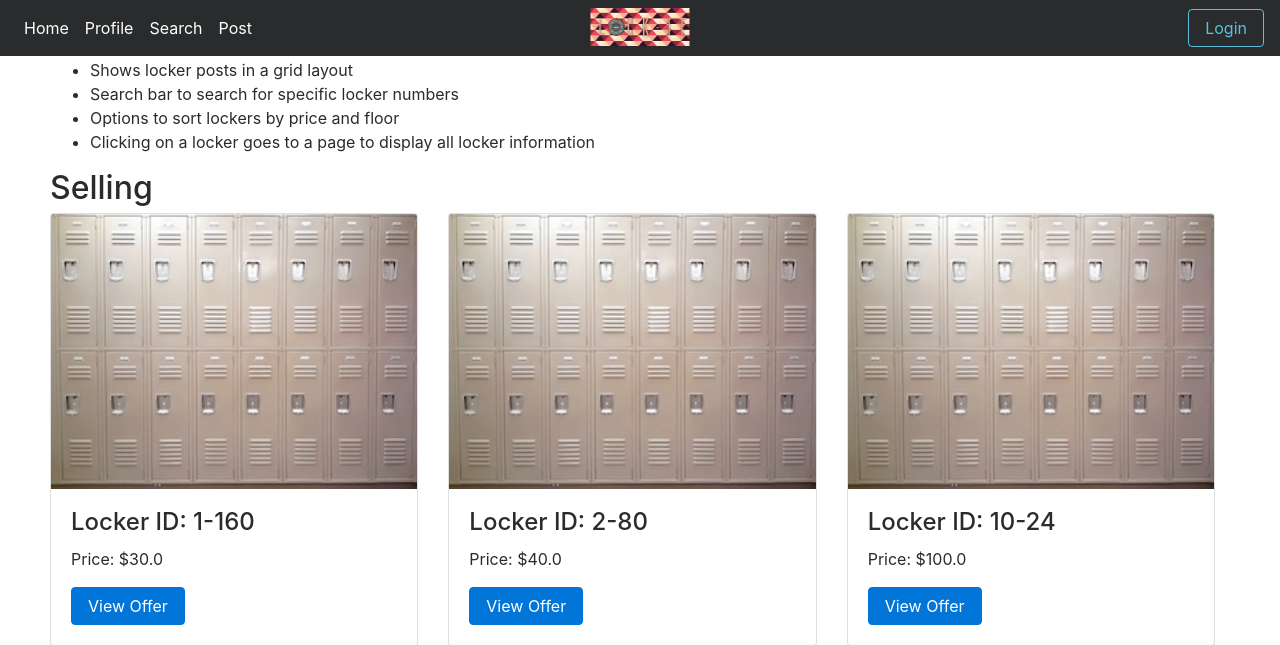
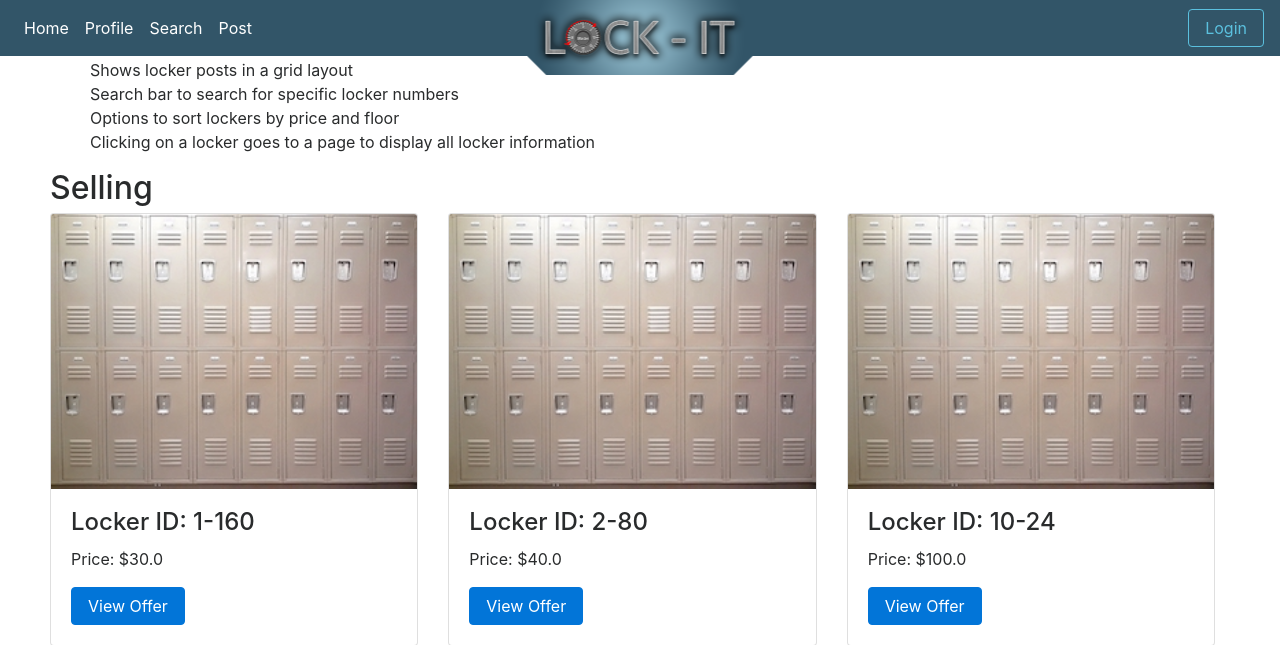
Before and after one commit to JamesSmith1202/somewhat_useful, a Flask app: page /offers in a window 1280 px wide. Shown: the top 645 px of the page. Run offline with Flask 2, Linux system fonts and the light colour scheme; data comes from the database, SQL or seed files in the repository; some libraries are stand-ins or nearby versions.

Commit message:
stylistic fixes...thing looks good

```diff
--- a/main/static/style.css
+++ b/main/static/style.css
@@ -8,10 +8,11 @@ body {
   padding-bottom: 10px;
 }
 .content{
-	text-align: left;
+  text-align: left;
   padding-left: 50px;
   padding-right: 50px;
 }
+
 .lyrics.musiclist {
   padding-left: 80px;
   padding-right: 80px;
@@ -44,20 +45,33 @@ h1{
 a{
   color: #FF545C;
 }
-/* navbar */
-.navbar-default .navbar{
-    background-color: ##1C2C3D;
-    border-color: #E7E7E7;
-}
-/* Title */
-.navbar-default .navbar-brand {
-    color: ##1C2C3D;
-}
-.navbar-default .navbar-brand:hover,
-.navbar-default .navbar-brand:focus {
-    color: #5E5E5E;
+
+ul{
+	list-style-type: none;
 }
 
-.row-border{
-	border-top: 3px solid #afb8c6;
+li {
+	list-style-type: none;
+
 }
+  .dropdown-menu > li > a:hover,
+   .dropdown-menu > li > a:focus {
+    color: #325568;
+   text-decoration: none;
+  background-color: #325568;  /*change color of links in drop down here*/
+ 	list-style-type: none;
+
+   }
+
+   /* navbar */
+.navbar-inverse {
+    background-color: #325568;
+    border-color: #325568;
+}
+
+
+
+nav-item {
+
+	margin-top: 0px;
+}
--- a/main/templates/home.html
+++ b/main/templates/home.html
@@ -1,10 +1,11 @@
 {% extends "template.html" %}
 
 {% block title %}
-<title>Home</title>
+Home
 {% endblock %}
 
 {% block content %}
+<br>
 <h1>Home</h1>
 This is where we will have our 5 most recent trading and selling posts!
 <br>
--- a/main/templates/template.html
+++ b/main/templates/template.html
@@ -11,20 +11,20 @@
   <meta name="description" content="">
   <meta name="author" content="">
   <link rel="stylesheet" type="text/css" href="static/bootstrap.min.css">
-  <link type="text/css" href="static/style.css" rel="stylesheet">
+  <link rel="stylesheet" type="text/css" href="static/style.css" >
 </head>
 <body>
 
 
-  <nav class="navbar fixed-top navbar-toggleable-md navbar-inverse bg-inverse">
+  <nav class="navbar fixed-top navbar-toggleable-md navbar-inverse">
     <button class="navbar-toggler navbar-toggler-right" type="button" data-toggle="collapse" data-target="#navbarSupportedContent" aria-controls="navbarSupportedContent" aria-expanded="false" aria-label="Toggle navigation">
       <span class="navbar-toggler-icon"></span>
     </button>
 
     <ul class="navbar-nav mr-auto">
 
-      <li class="nav-item navbar-center">
-        <a class="" href="/"><img src="static/logo.jpg" alt="logo" style="width:99px;height:38px;"></a>
+      <li class="nav-item navbar-center" style="top: 0px;">
+        <a class="" href="/" ><img border="0" src="static/logo.png" alt="logo" height="75px"></a>
       </li>
       <div class="collapse navbar-collapse" id="navbarSupportedContent">
 
```
Also changed, not shown: main/static/logo.png (added).
